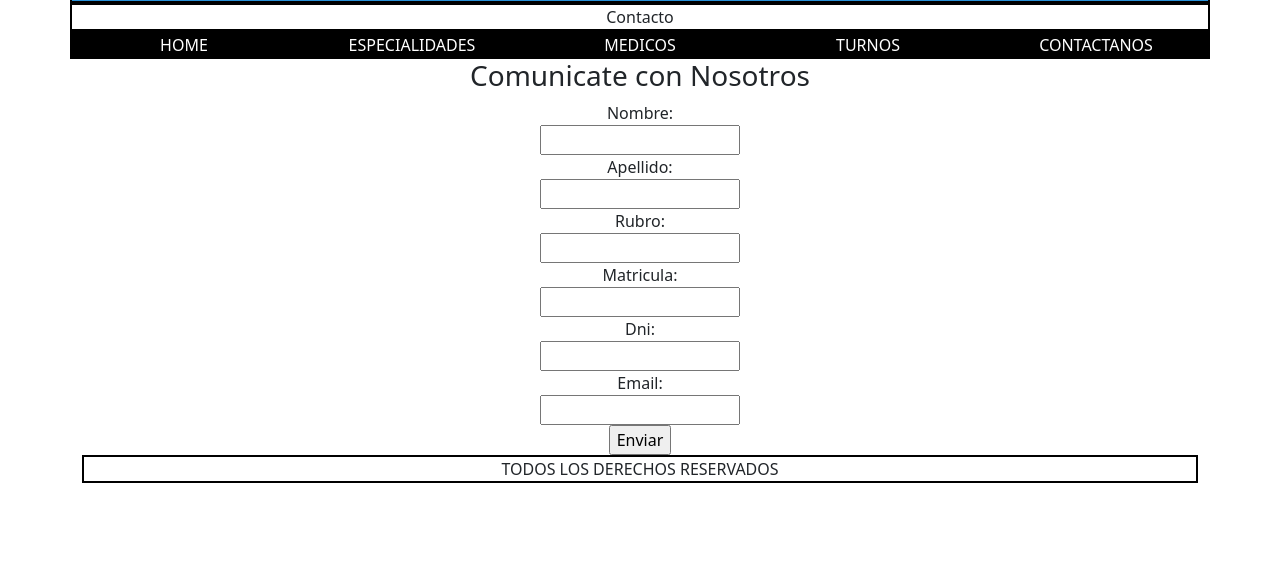
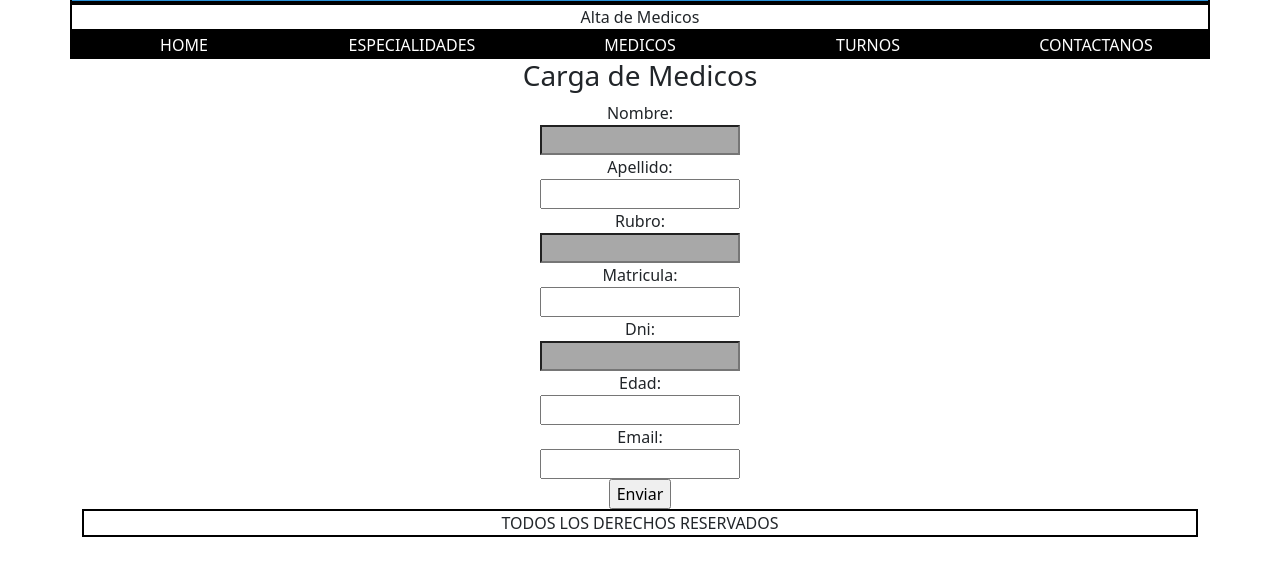
Before and after one commit to julioemansilla/clinica23655, a Django app: page /clinica/contacto in a window 1280 px wide. Shown: the part 53-629 px from the top of the page. Run offline with Django 4.2, Linux system fonts and the light colour scheme.

Commit message:
Se agrega la validacion del campo edad y mensagge de carga

```diff
--- a/clinica23655/core/forms.py
+++ b/clinica23655/core/forms.py
@@ -1,9 +1,17 @@
 from django import forms
+from django.core.exceptions import ValidationError
 
 class ContactoForms(forms.Form):
-    nombre = forms.CharField(label='Nombre')
-    apellido = forms.CharField(label='Apellido')
-    rubro = forms.CharField (label='Rubro')
-    matricula = forms.CharField (label='Matricula')
-    dni = forms.CharField(label='Dni')
-    email = forms.EmailField(label='Email')
+    nombre = forms.CharField(label='Nombre', widget=forms.TextInput(attrs={'class':'color_fondo'}),required=True)
+    apellido = forms.CharField(label='Apellido',required=True)
+    rubro = forms.CharField (label='Rubro',widget=forms.TextInput(attrs={'class':'color_fondo'}),required=True)
+    matricula = forms.CharField (label='Matricula',required=True)
+    dni = forms.CharField(label='Dni',widget=forms.TextInput(attrs={'class':'color_fondo'}),required=True)
+    edad = forms.IntegerField(label='Edad', required=True)
+    email = forms.EmailField(label='Email',required=True)
+
+    def clean_edad(self):
+        if self.cleaned_data['edad'] < 18:
+            raise ValidationError('El doctor/a ingresado no puede tener menos de 18 años')
+
+        return self.cleaned_data['edad']
--- a/clinica23655/core/static/core/css/contacto.css
+++ b/clinica23655/core/static/core/css/contacto.css
@@ -6,3 +6,11 @@ form {
 input{
     max-width: 200px;
 }
+
+.color_fondo{
+    background-color: rgb(168, 168, 168);
+}
+
+.errorlist{
+    background-color: yellow;
+}
--- a/clinica23655/core/templates/core/base.html
+++ b/clinica23655/core/templates/core/base.html
@@ -56,9 +56,21 @@
                 <a href="{% url 'contacto' %}"class="link">CONTACTANOS</a>
             </div>
         </div>
+        <div>
+            {% if messages %}
+                <ul class="messages">
+                    {% for message in messages %}
+                        <li {% if message.tags %} class="{{ message.tags }}"{% endif %}>{{message}}</li>
+                    {% endfor%}
 
+                </ul>
+             {% endif %}
+        </div>
         <!-- Para completar lo que corresponde a cada seccion -->
-        <div class="row"> {% block main %} {% endblock %}
+        <div class="row">
+            {% block main %}
+
+            {% endblock %}
 
         </div>
 
--- a/clinica23655/core/templates/core/contacto.html
+++ b/clinica23655/core/templates/core/contacto.html
@@ -6,11 +6,11 @@
 <link rel="stylesheet" href="{% static 'core/css/contacto.css' %}">
 {% endblock %}
 <!-- Etiqueta tags para completar con lo que corresponde cada pagina -->
-{% block title %}Contacto {% endblock %}
-{% block section_title %} Contacto {% endblock %}
+{% block title %}Alta de Medicos {% endblock %}
+{% block section_title %} Alta de Medicos {% endblock %}
 
 {% block main%}
-    <h3>Comunicate con Nosotros</h3>
+    <h3>Carga de Medicos</h3>
 
     <form action="{% url 'contacto' %}" method="POST">
         {% csrf_token %}
--- a/clinica23655/core/views.py
+++ b/clinica23655/core/views.py
@@ -1,6 +1,8 @@
 from django.http import HttpResponse
 import datetime
-from django.shortcuts import render
+from django.contrib import messages
+from django.shortcuts import render , redirect
+from django.urls    import reverse
 from .forms import ContactoForms
 
 
@@ -9,7 +11,15 @@ def index(request):
     return render ( request, 'core/index.html' )
 
 def contacto(request):
-    formulario = ContactoForms()
+    if request.method  == 'POST':
+        formulario = ContactoForms(request.POST)
+
+        if formulario.is_valid():
+            messages.info(request,'Cargo de Medico/a con exito')
+            return redirect(reverse('index'))
+    else:
+
+        formulario = ContactoForms()
 
     context = {
         'contacto_form': formulario
```
